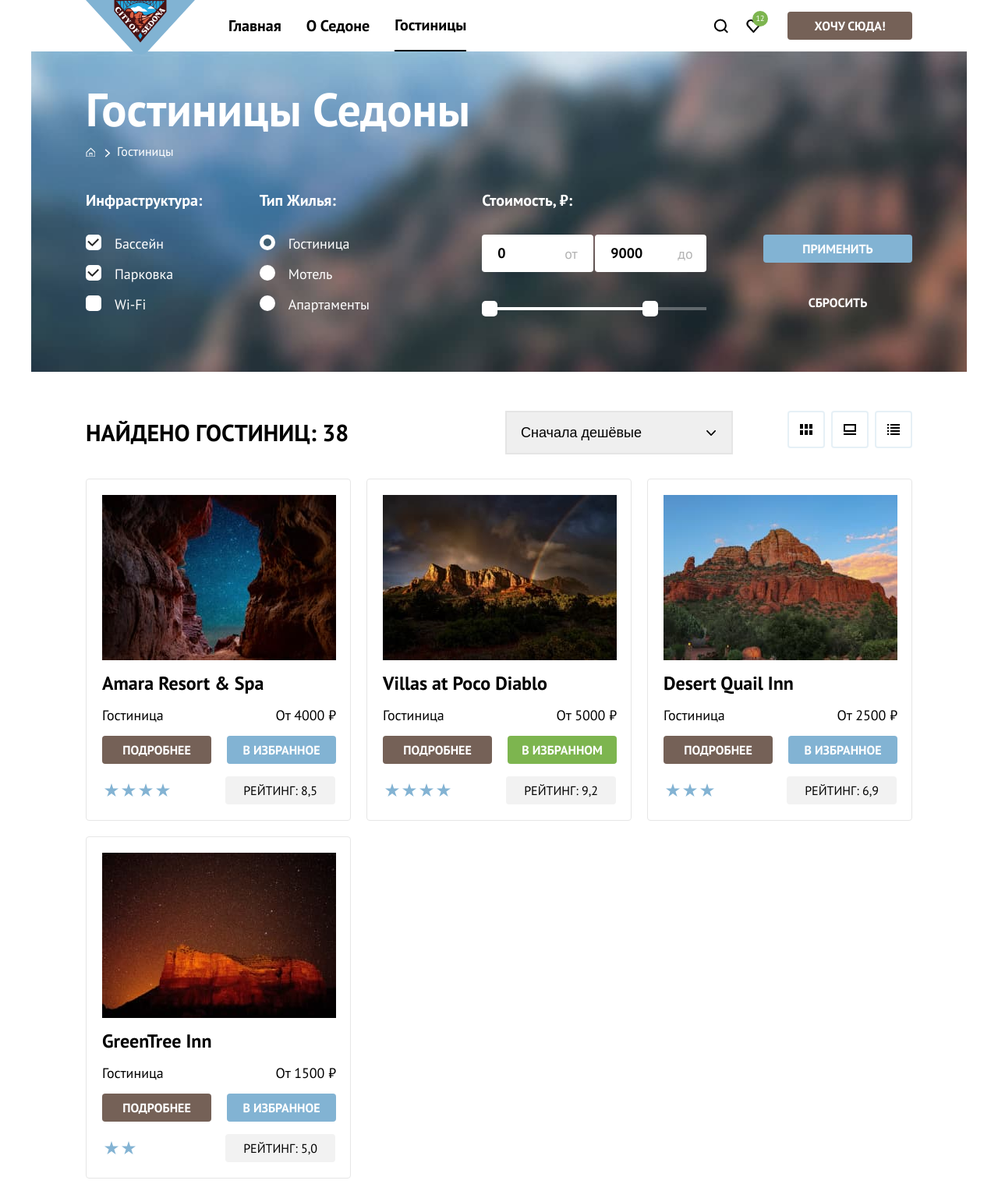
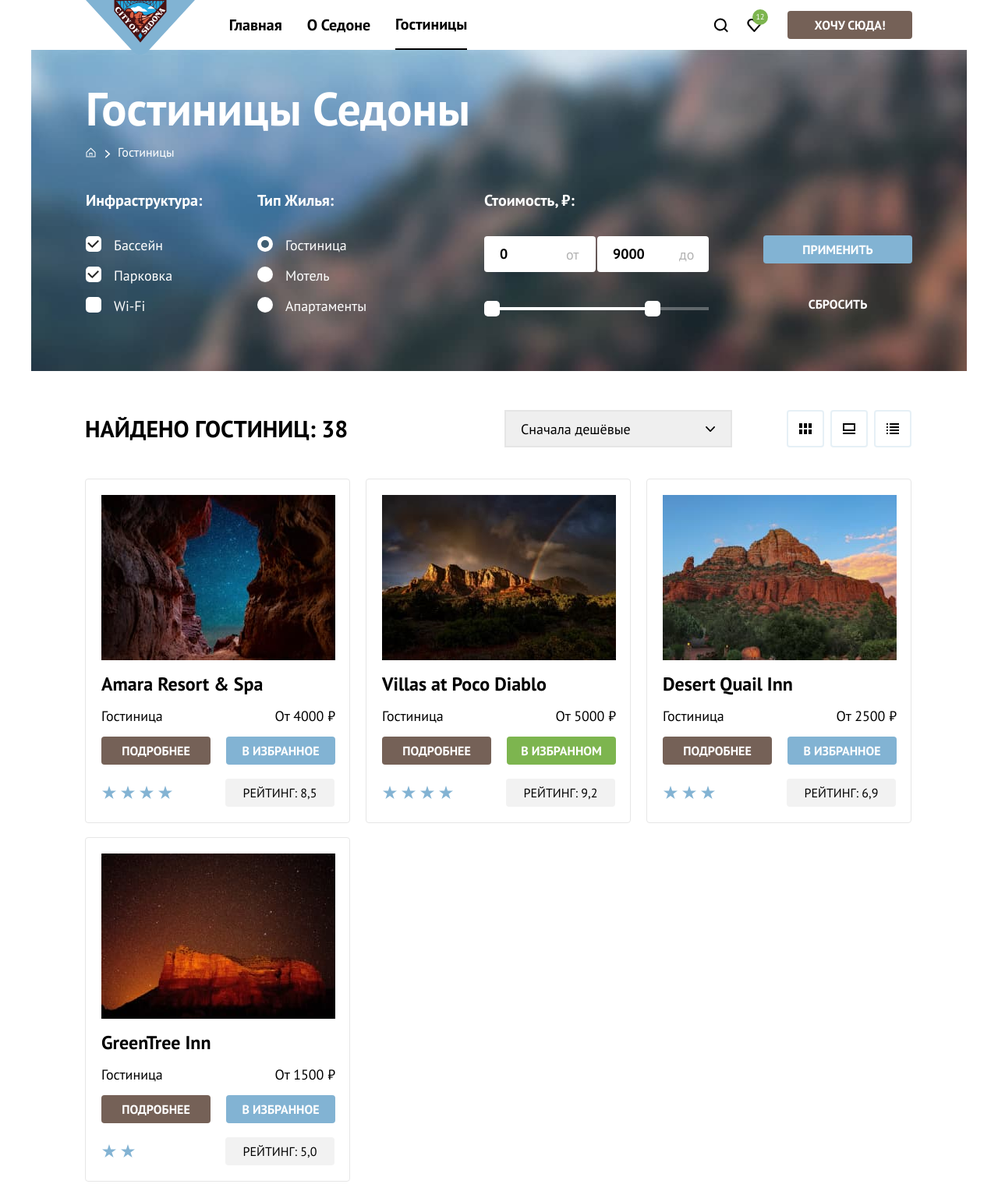
Before and after one commit to htmlacademy-htmlcss/2178883-sedona-35, a plain HTML site: page catalog.html in a window 1280 px wide. Shown: the top 1519 px of the page at 78% size. Drawn offline with Linux system fonts and the light colour scheme; files whose address does not match are found by name.

Commit message:
Финальная версия проекта

```diff
--- a/assets/styles/styles.css
+++ b/assets/styles/styles.css
@@ -2,9 +2,7 @@
   font-family: "PT Sans";
   font-style: normal;
   font-weight: 400;
-  src:
-    url("/assets/fonts/ptsans-400.woff") format("woff"),
-    url("/assets/fonts/ptsans-400.woff2") format("woff2");
+  src: url("../../assets/fonts/ptsans-400.woff2") format("woff2");
   font-display: fallback;
 }
 
@@ -12,9 +10,7 @@
   font-family: "PT Sans";
   font-style: normal;
   font-weight: 700;
-  src:
-    url("/assets/fonts/ptsans-700.woff") format("woff"),
-    url("/assets/fonts/ptsans-700.woff2") format("woff2");
+  src: url("../../assets/fonts/ptsans-700.woff2") format("woff2");
   font-display: fallback;
 }
 
@@ -64,7 +60,7 @@ body {
 
 .logo-link {
   margin-left: 70px;
-  margin-right: 49px;
+  margin-right: 50px;
   display: block;
   position: relative;
   width: 140px;
@@ -93,7 +89,7 @@ body {
 
 .navigation-link {
   display: block;
-  padding: 20px 0;
+  padding: 19px 0;
   position: relative;
 }
 
@@ -109,14 +105,14 @@ body {
   background-image: url("/assets/images/header-icons/search.svg");
   background-repeat: no-repeat;
   background-position: center;
-  padding: 24px 14px 23px 24px;
+  padding: 24px 17px 21px 24px;
 }
 
 .navigation-user-item:nth-child(2) > .navigation-link {
   background-image: url("/assets/images/header-icons/favorite.svg");
   background-repeat: no-repeat;
   background-position: center;
-  padding: 23px 23px 22px 24px;
+  padding: 23px 21px 20px 24px;
 }
 
 .favorite-index {
@@ -133,7 +129,7 @@ body {
   position: absolute;
   top: 0;
   right: 0;
-  transform: translate(-5px, 3px);
+  transform: translate(-5px, 1px);
 }
 
 .navigation-item > .navigation-link-a {
@@ -141,7 +137,7 @@ body {
 }
 
 .welcome-content {
-  padding: 51px 371px 82px;
+  padding: 50px 371px 82px;
 }
 
 .visually-hidden {
@@ -279,7 +275,7 @@ body {
   color: #ffffff;
   text-transform: uppercase;
   cursor: pointer;
-  margin-top: 40px;
+  margin-top: 41px;
 }
 
 .drop-button:hover {
@@ -339,13 +335,14 @@ body {
 }
 
 .advantages-heading-text {
-  margin-bottom: 90px;
+  margin-bottom: 91px;
   margin-top: 0;
 }
 
 .advantages-list {
   display: flex;
   padding: 0;
+  margin: 0;
   flex-wrap: wrap;
 }
 
@@ -365,11 +362,11 @@ body {
   justify-content: center;
   align-items: center;
   position: relative;
-  padding: 0 85px 25px;
+  padding: 5px 85px 25px;
 }
 
 .icon-container {
-  padding-bottom: 0;
+  padding: 77px 85px 81px;
 }
 
 .advantages-item-image {
@@ -384,6 +381,10 @@ body {
   width: 175px;
   margin-bottom: 30px;
   margin-top: 0;
+}
+
+.advantages-title:nth-of-type(1) {
+  margin-right: 4px;
 }
 
 .advantages-title-icon {
@@ -608,7 +609,7 @@ body {
 }
 
 .footer-contacts-address-phone.contacts-link {
-  margin-right: 33px;
+  margin-right: 37px;
 }
 
 .footer-contacts-address-phone:hover {
@@ -626,6 +627,7 @@ body {
 
 .footer-creator-link {
   color: #000000;
+  margin-top: 3px;
 }
 
 .footer-creator-link:hover {
@@ -634,6 +636,7 @@ body {
 
 .footer-creator-link:focus {
   color: #756157;
+  outline: none;
 }
 
 .footer-creator-link:active {
@@ -652,7 +655,7 @@ body {
   display: flex;
   flex-direction: column;
   margin: 0;
-  margin-bottom: 40px;
+  margin-bottom: 38px;
 }
 
 .breadcrumbs {
@@ -676,14 +679,6 @@ body {
   line-height: 21px;
 }
 
-.breadcrumbs-item:nth-child(1) .breadcrumbs-link {
-  background-image: url("/assets/images/breadcrumbs-icons/home-page.svg");
-  background-repeat: no-repeat;
-  width: 12px;
-  height: 12px;
-  display: block;
-}
-
 .breadcrumbs-link-arrow::before {
   content: "";
   position: absolute;
@@ -691,7 +686,7 @@ body {
   background-repeat: no-repeat;
   width: 12px;
   height: 12px;
-  left: -22%;
+  left: -23%;
   top: 50%;
   transform: translateY(-4px);
 }
@@ -699,6 +694,9 @@ body {
 .breadcrumbs-link {
   margin-top: 0;
   margin-bottom: 0;
+  display: block;
+  color: #ffffff;
+  text-decoration: none;
 }
 
 .breadcrumbs-link:hover {
@@ -707,6 +705,7 @@ body {
 
 .breadcrumbs-link:focus {
   color: #ffffff;
+  outline: none;
 }
 
 .breadcrumbs-link:active {
@@ -714,7 +713,7 @@ body {
 }
 
 .catalog-filter-style {
-  padding: 35px 70px 70px;
+  padding: 36px 70px 67px;
   display: flex;
   flex-direction: column;
   justify-content: space-around;
@@ -749,7 +748,7 @@ body {
 }
 
 .form-col:nth-of-type(3) {
-  margin-left: 63px;
+  margin-left: 71px;
 }
 
 .form-col:last-of-type {
@@ -790,7 +789,7 @@ body {
 
 .catalog-filter-item {
   position: relative;
-  padding-left: 37px;
+  padding-left: 36px;
 }
 
 .header-catalog-title {
@@ -799,7 +798,7 @@ body {
   line-height: 78px;
   color: #ffffff;
   margin: 0;
-  margin-bottom: 5px;
+  margin-bottom: 6px;
 }
 
 .control-mark {
@@ -873,7 +872,7 @@ body {
   font-size: 20px;
   line-height: 24px;
   font-weight: 700;
-  margin-bottom: 32px;
+  margin-bottom: 34px;
   margin-top: 0;
 }
 
@@ -882,20 +881,20 @@ body {
   line-height: 24px;
   color: rgba(0, 0, 0, 0.3);
   position: absolute;
-  top: 28%;
-  right: 12%;
+  top: 26%;
+  right: 18px;
   min-width: 20px;
 }
 
 .control-input-price::-webkit-outer-spin-button,
 .control-input-price::-webkit-inner-spin-button {
   -webkit-appearance: 0;
-          appearance: 0;
+  appearance: 0;
   margin: 0;
 }
 
 .control-input-price {
-  padding: 12px 20px;
+  padding: 11px 20px;
   width: 103px;
 }
 
@@ -954,7 +953,7 @@ body {
 }
 
 .product-catalog-margin {
-  margin: 0 70px;
+  margin: 0 69px;
 }
 
 .hotel-funding {
@@ -967,7 +966,7 @@ body {
   justify-content: space-between;
   align-items: center;
   flex-wrap: wrap;
-  margin-bottom: 31px;
+  margin-bottom: 40px;
   position: relative;
 }
 
@@ -982,13 +981,15 @@ body {
   width: 292px;
   border: 2px solid #e5e5e5;
   text-align: left;
-  padding: 12px 18px;
+  padding-left: 19px;
+  padding-right: 21px;
+  font-family: "PT Sans", sans-serif;
   margin-top: 0;
   background-image: url("/assets/images/arrow-down.svg");
   background-repeat: no-repeat;
   background-position: right 20px center;
   -webkit-appearance: none;
-          appearance: none;
+  appearance: none;
 }
 
 .select-control:hover,
@@ -1023,7 +1024,7 @@ body {
   height: 48px;
   margin-right: 8px;
   cursor: pointer;
-  margin-bottom: 8px;
+  padding: 16px 17px;
 }
 
 .square-button:hover {
@@ -1070,7 +1071,8 @@ body {
 .product-list {
   display: grid;
   grid-template-columns: repeat(3, 340px);
-  gap: 20px;
+  row-gap: 18px;
+  column-gap: 20px;
   margin: 0;
   padding: 0;
   margin-bottom: 38px;
@@ -1099,12 +1101,13 @@ body {
   width: 100%;
   text-align: left;
   margin: 0;
+  margin-bottom: 16px;
   font-size: 24px;
   line-height: 28px;
 }
 
 .product-card-image {
-  margin-bottom: 10px;
+  margin-bottom: 11px;
   flex-grow: 1;
 }
 
@@ -1117,7 +1120,7 @@ body {
 }
 
 .service-margin {
-  margin-top: 16px;
+  margin-top: 0;
   margin-bottom: 16px;
 }
 
@@ -1131,7 +1134,7 @@ body {
   flex-direction: row;
   justify-content: space-between;
   align-items: center;
-  margin-top: 16px;
+  margin-top: 18px;
   flex-wrap: wrap;
 }
 
@@ -1143,22 +1146,26 @@ body {
 }
 
 .rating-item {
-  padding: 2px 2px;
+  margin-right: 6px;
   color: #83b3d3;
 }
 
+.rating-item:last-child {
+  margin-right: 0;
+}
+
 .rating-description {
   display: flex;
   justify-content: center;
   align-items: center;
-  width: fit-content;
+  width: 140px;
   font-size: 16px;
   line-height: 20px;
   text-align: center;
   background: #f2f2f2;
   border-radius: 4px;
   text-transform: uppercase;
-  padding: 8px 23px;
+  padding: 8px 0;
   margin: 0;
 }
 
@@ -1177,7 +1184,7 @@ body {
 .pagination-container {
   width: 100%;
   display: flex;
-  margin-bottom: 55px;
+  margin-bottom: 52px;
   flex-wrap: wrap;
 }
 
--- a/catalog.html
+++ b/catalog.html
@@ -3,15 +3,15 @@
   <head>
     <meta charset="utf-8">
     <link rel="icon" href="/favicon.ico">
-    <link rel="icon" type="image/png" sizes="32x32" href="/assets/images/favicon.png">
-    <link rel="stylesheet" href="/assets/styles/styles.css">
+    <link rel="icon" type="image/png" sizes="32x32" href="assets/images/favicon.png">
+    <link rel="stylesheet" href="assets/styles/styles.css">
     <title>Каталог</title>
   </head>
   <body>
     <div class="layout">
       <header class="page-header">
-        <a class="logo-link">
-          <img class="logo" src="/assets/images/logo.svg" alt="Логотип сервиса по поиску гостиниц Седона." width="140" height="70">
+        <a class="logo-link" href="#">
+          <img class="logo" src="assets/images/logo.svg" alt="Логотип сервиса по поиску гостиниц Седона." width="140" height="70">
         </a>
         <nav class="navigation">
           <ul class="navigation-list no-style-list">
@@ -22,7 +22,7 @@
               <a class="navigation-link link-pattern" href="about.html">О Седоне</a>
             </li>
             <li class="navigation-item">
-              <a class="navigation-link lcurrent link-pattern" href="catalog.html">Гостиницы</a>
+              <a class="navigation-link lcurrent link-pattern">Гостиницы</a>
             </li>
           </ul>
           <ul class="navigation-list navigation-user no-style-list">
@@ -49,10 +49,15 @@
             <h1 class="header-catalog-title">Гостиницы Седоны</h1>
             <ul class="breadcrumbs no-style-list">
              <li class="breadcrumbs-item">
-                <a class="breadcrumbs-link" href="index.html"></a>
+                <a class="breadcrumbs-link" href="index.html">
+                  <svg aria-hidden="true" focusable="false" width="13" height="13" fill="none" xmlns="http://www.w3.org/2000/svg">
+                    <path d="m6.5.5-6 5.8v6.2h12V6.3L6.5.5Zm5 11h-10V6.7l5-4.8 5 4.8v4.8Z" fill="currentColor"/>
+                    <path d="M4.5 10.5h1V8h2v2.5h1V7h-4v3.5Z" fill="currentColor"/>
+                  </svg>
+                </a>
               </li>
               <li class="breadcrumbs-item">
-                <p class="breadcrumbs-link breadcrumbs-link-arrow">Гостиницы</p>
+                <a class="breadcrumbs-link breadcrumbs-link-arrow" href="#">Гостиницы</a>
               </li>
             </ul>
           </header>
@@ -166,7 +171,7 @@
               <ul class="product-list no-style-list">
                 <li class="product-card">
                   <a class="product-card-link" href="product.html">
-                    <img class="product-card-image image" src="/assets/images/product-card-images/product-card-image-amara.jpg" alt="Фотография отеля Amara Resort & Spa." width="300" height="212">
+                    <img class="product-card-image image" src="assets/images/product-card-images/product-card-image-amara.jpg" alt="Фотография отеля Amara Resort & Spa." width="300" height="212">
                     <h3 class="product-card-name">Amara Resort & Spa</h3>
                   </a>
                   <div class="service-edit advantages-description">
@@ -205,7 +210,7 @@
                 </li>
                 <li class="product-card">
                   <a class="product-card-link" href="product.html">
-                    <img class="product-card-image image" src="/assets/images/product-card-images/product-card-image-villas.jpg" alt="Фотография отеля Villas at Poco Diablo." width="300" height="212">
+                    <img class="product-card-image image" src="assets/images/product-card-images/product-card-image-villas.jpg" alt="Фотография отеля Villas at Poco Diablo." width="300" height="212">
                     <h3 class="product-card-name">Villas at Poco Diablo</h3>
                   </a>
                   <div class="service-edit advantages-description">
@@ -244,7 +249,7 @@
                 </li>
                 <li class="product-card">
                   <a class="product-card-link" href="product.html">
-                    <img class="product-card-image image" src="/assets/images/product-card-images/product-card-image-desert.jpg" alt="Фотография отеля Desert Quail Inn." width="300" height="212">
+                    <img class="product-card-image image" src="assets/images/product-card-images/product-card-image-desert.jpg" alt="Фотография отеля Desert Quail Inn." width="300" height="212">
                     <h3 class="product-card-name">Desert Quail Inn</h3>
                   </a>
                   <div class="service-edit advantages-description">
@@ -278,7 +283,7 @@
                 </li>
                 <li class="product-card">
                   <a class="product-card-link" href="product.html">
-                    <img class="product-card-image image" src="/assets/images/product-card-images/product-card-image-greentree.jpg" alt="Фотография отеля GreenTree Inn." width="300" height="212">
+                    <img class="product-card-image image" src="assets/images/product-card-images/product-card-image-greentree.jpg" alt="Фотография отеля GreenTree Inn." width="300" height="212">
                     <h3 class="product-card-name">GreenTree Inn</h3>
                   </a>
                   <div class="service-edit advantages-description">
```
Also changed, not shown: index.html (+6 -6 lines).
